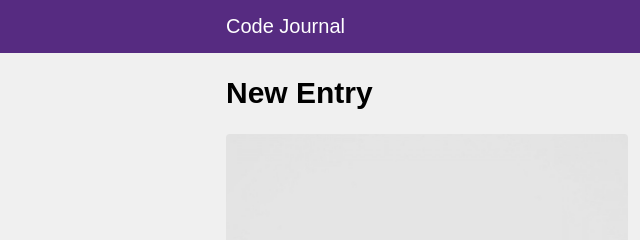
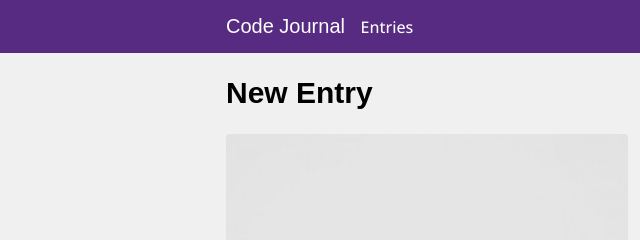
Before and after one commit to eacorcoran/code-journal, a website: page index.html in a window 1280 px wide. Shown: the top 240 px of the page, 0-640 px from the left. Drawn offline with nearby package versions, Linux system fonts and the light colour scheme; a web font is replaced by a local one.

Commit message:
Add an anchor to the navbar to show the ”entries” view. You will need to create an event handler function that utilizes the viewSwap function to show the proper view. #2

```diff
--- a/css/styles.css
+++ b/css/styles.css
@@ -13,6 +13,18 @@ header {
   font-weight: 400;
   line-height: 27.3px;
   text-align: left;
+}
+
+.nav-item {
+  font-family: 'Open Sans', sans-serif;
+  font-size: 16px;
+  font-weight: 500;
+  line-height: 21.79px;
+  text-align: left;
+  color: white;
+  text-decoration: none;
+  margin-left: 10px;
+  align-items: center;
 }
 
 h1 {
--- a/index.html
+++ b/index.html
@@ -28,6 +28,7 @@
       <div class="container">
         <nav class="top-header">
           <span>Code Journal</span>
+          <a href=# data-view="entries" class="nav-item" >Entries</a>
         </nav>
       </div>
     </header>
--- a/js/main.js
+++ b/js/main.js
@@ -38,3 +38,9 @@
         $ul.appendChild($result);
     }
 });
+const $entryToggle = document.querySelector('.nav-item');
+if (!$entryToggle)
+    throw new Error('$entryToggle is null');
+$entryToggle.addEventListener('click', function () {
+    viewSwap('entries');
+});
```
Also changed, not shown: ts/main.ts (+7 -0 lines).
